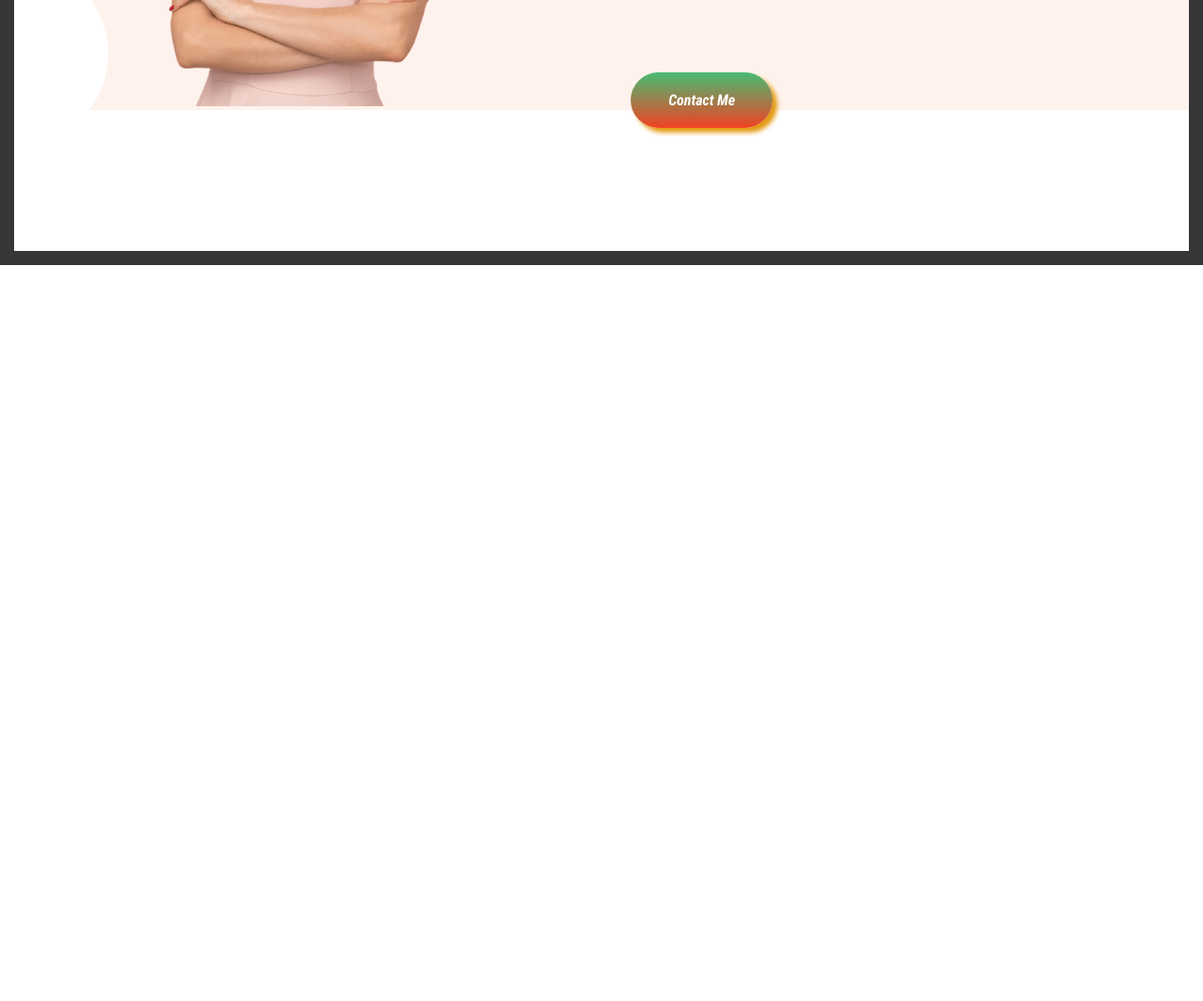
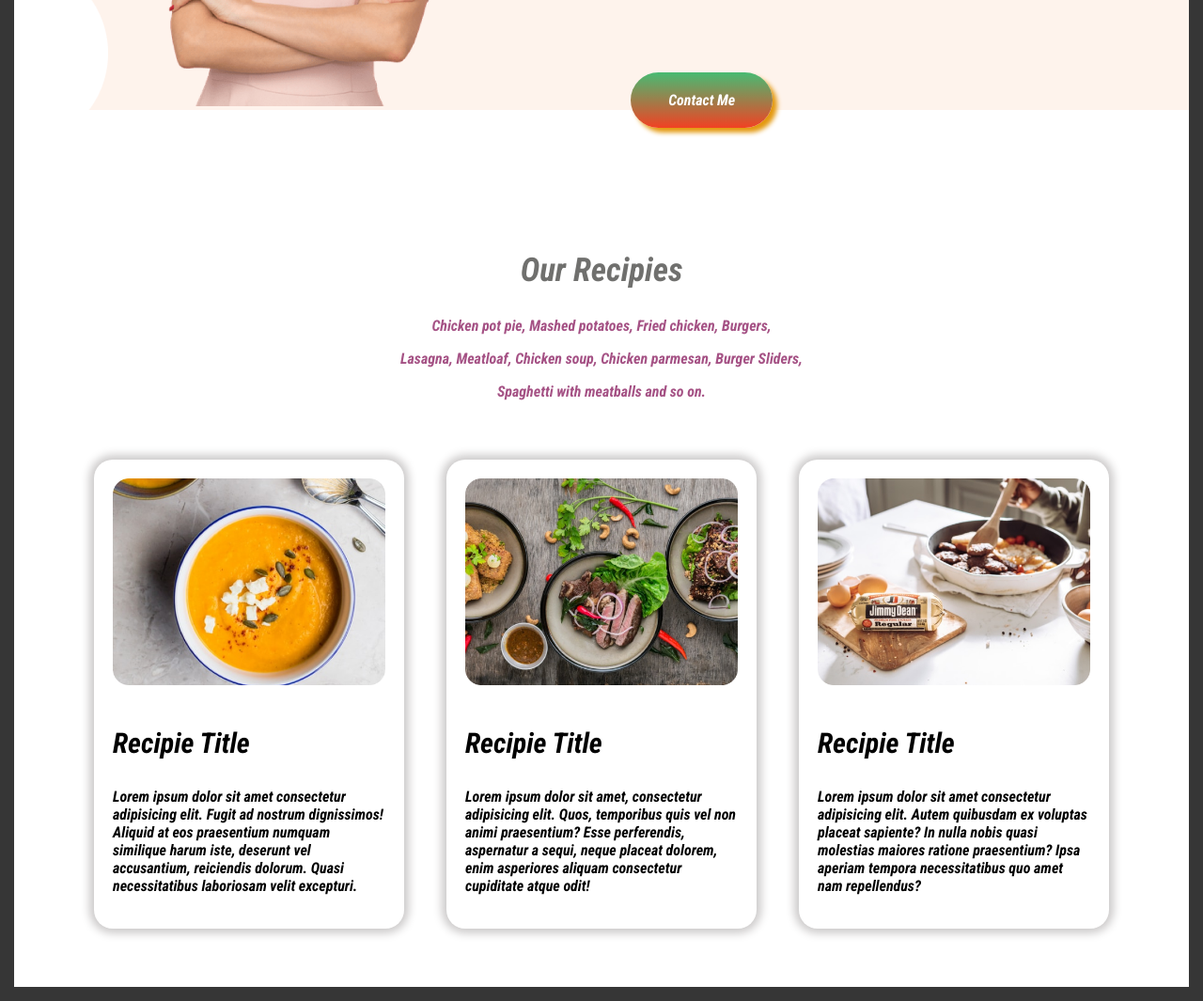
Before and after one commit to Sakhawat0pu/assignment_1, a plain HTML site: page idex.html in a window 1280 px wide. Shown: the part 1375-2440 px from the top of the page at 94% size. Before the commit the page ends 1657 px from the top, so only its background shows below. Drawn offline with Linux system fonts and the light colour scheme.

Commit message:
third section added

```diff
--- a/idex.html
+++ b/idex.html
@@ -20,9 +20,7 @@
             <h1 class="first-heading">Just Eat Healthy</h1>
             <h1 class="first-heading">With Food Network</h1>
             <p class="first-par">
-                Imagine you don't need to diet because we provide
-            </p>
-            <p class="first-par">
+                Imagine you don't need to diet because we provide <br><br>
                 healthy and delicious food for you.
             </p>
             <br><br>
@@ -50,6 +48,51 @@
             </div>
         </div>
     </section>
+    <section class="third-sec">
+        <div class="allignment4">
+            <h2 class="third-heading">Our Recipies</h2>
+            <p class="third-par">
+                Chicken pot pie, Mashed potatoes, Fried chicken, Burgers,
+            </p>
+            <p class="third-par">
+                Lasagna, Meatloaf, Chicken soup, Chicken parmesan, Burger
+                Sliders,
+            </p>
+            <p class="third-par">
+                Spaghetti with meatballs and so on.
+            </p>
+        </div>
+        <div class="third-div">
+            <div class="cover">
+                <img src="files/images/food/Project Cover.png" alt="Image of Recipie 1" class="Recipie">
+                <h3 class="R_title">Recipie Title</h3>
+                <p>
+                    Lorem ipsum dolor sit amet consectetur adipisicing elit. Fugit ad nostrum dignissimos! Aliquid at
+                    eos praesentium numquam similique harum iste, deserunt vel accusantium, reiciendis dolorum. Quasi
+                    necessitatibus laboriosam velit excepturi.
+                </p>
+            </div>
+            <div class="cover">
+                <img src="files/images/food/Project Cover1.jpg" alt="Image of Recipie 2" class="Recipie">
+                <h3 class="R_title">Recipie Title</h3>
+                <p>
+                    Lorem ipsum dolor sit amet, consectetur adipisicing elit. Quos, temporibus quis vel non animi
+                    praesentium? Esse perferendis, aspernatur a sequi, neque placeat dolorem, enim asperiores aliquam
+                    consectetur cupiditate atque odit!
+                </p>
+            </div>
+            <div class="cover">
+                <img src="files/images/food/Project Cover.jpg" alt="Image of Recipie 3" class="Recipie">
+                <h3 class="R_title">Recipie Title</h3>
+                <p>
+                    Lorem ipsum dolor sit amet consectetur adipisicing elit. Autem quibusdam ex voluptas placeat
+                    sapiente? In nulla nobis quasi molestias maiores ratione praesentium? Ipsa aperiam tempora
+                    necessitatibus quo amet nam repellendus?
+                </p>
+            </div>
+        </div>
+
+    </section>
 
 </body>
 
--- a/style.css
+++ b/style.css
@@ -70,3 +70,33 @@ body{
 .div2-width .contact-me{
     margin-top: 100px;
 }
+.allignment4{
+    text-align: center;
+    color:rgb(165, 82, 133);
+}
+.third-heading{
+    color: rgb(112, 112, 110);
+    font-size: 35px;
+    font-weight: bolder;
+}
+.third-sec .third-div{
+    display:flex;
+    margin-bottom: 150px;
+    margin: 5%;
+}
+.third-div .cover{
+    width: 30%;
+    margin-left: 2%;
+    margin-right: 2%;
+    box-shadow: 0px 0px 10px 5px rgb(204, 202, 202);
+    border-radius: 20px;
+    padding: 20px;
+}
+.Recipie{
+    width: 100%;
+    margin-bottom: 10px;
+}
+.R_title{
+    font-size: 30px;
+    font-weight: bolder;
+}
```
